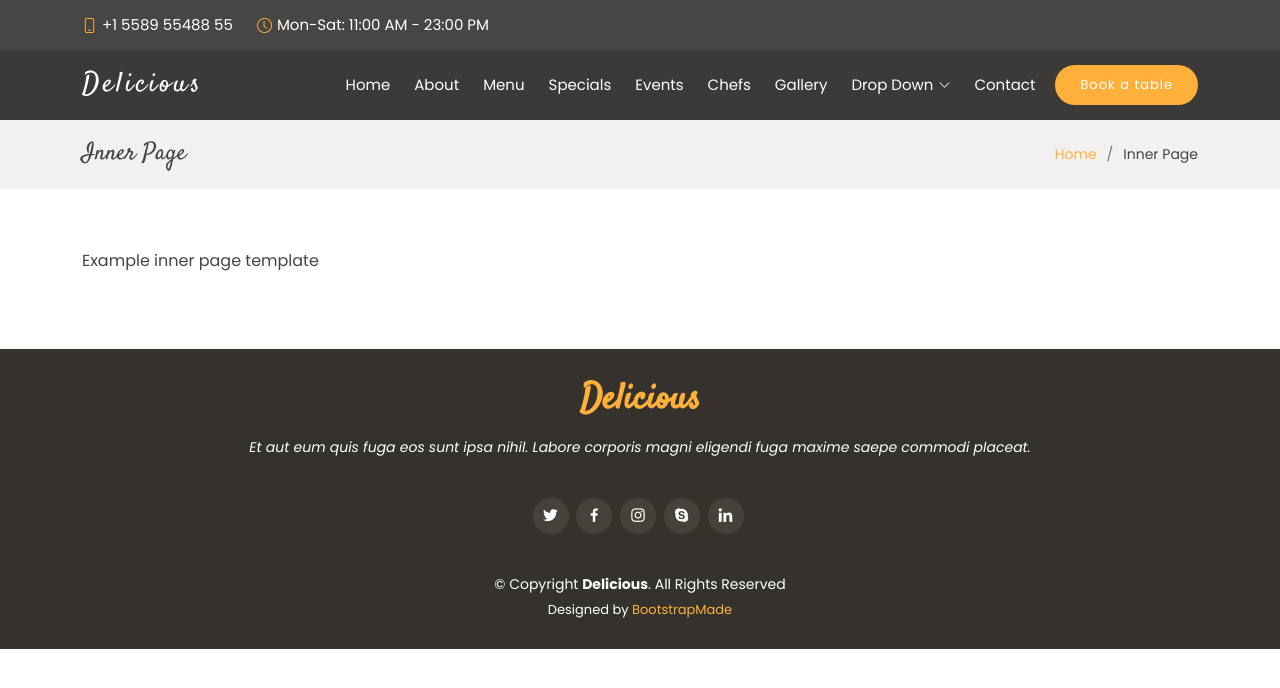
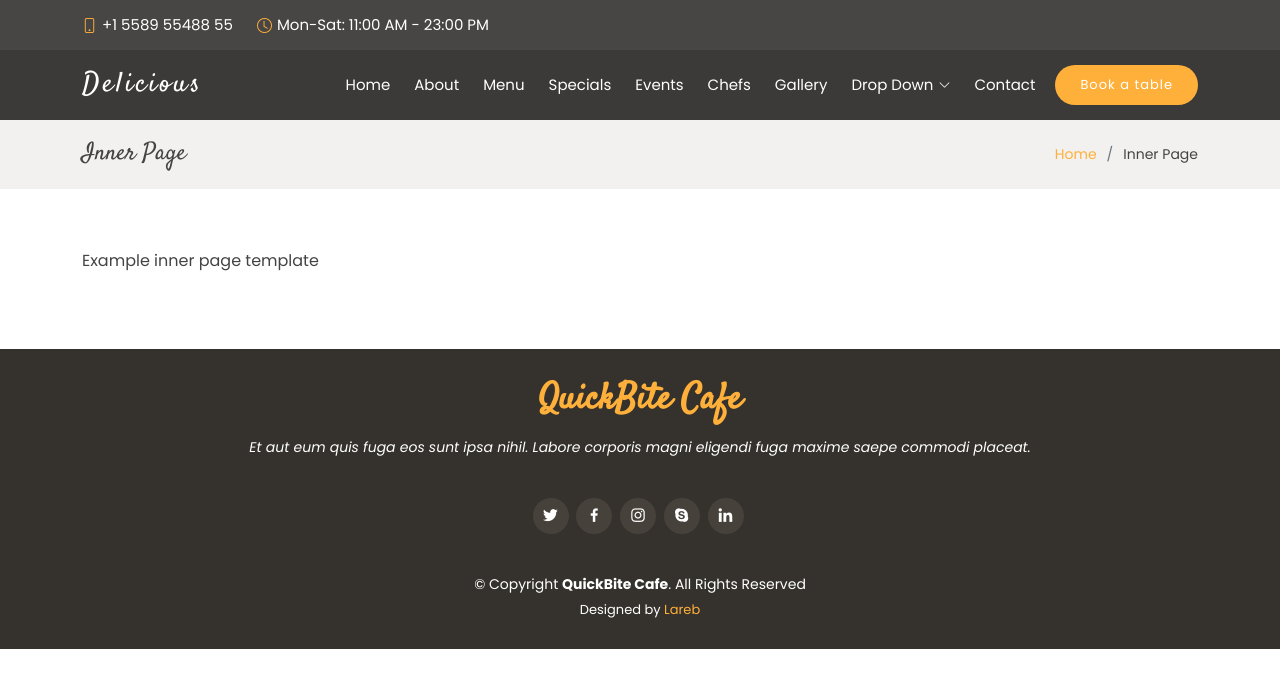
Before and after one commit to Lareb1/023-21-0019_Lareb_midexam, a plain HTML site: page inner-page.html in a window 1280 px wide. Drawn offline with Linux system fonts and the light colour scheme.

Commit message:
first commit

```diff
--- a/inner-page.html
+++ b/inner-page.html
@@ -5,7 +5,7 @@
   <meta charset="utf-8">
   <meta content="width=device-width, initial-scale=1.0" name="viewport">
 
-  <title>Inner Page - Delicious Bootstrap Template</title>
+  <title>Inner Page - QuickBite Cafe Bootstrap Template</title>
   <meta content="" name="description">
   <meta content="" name="keywords">
 
@@ -122,7 +122,7 @@
   <!-- ======= Footer ======= -->
   <footer id="footer">
     <div class="container">
-      <h3>Delicious</h3>
+      <h3>QuickBite Cafe</h3>
       <p>Et aut eum quis fuga eos sunt ipsa nihil. Labore corporis magni eligendi fuga maxime saepe commodi placeat.</p>
       <div class="social-links">
         <a href="#" class="twitter"><i class="bx bxl-twitter"></i></a>
@@ -132,14 +132,14 @@
         <a href="#" class="linkedin"><i class="bx bxl-linkedin"></i></a>
       </div>
       <div class="copyright">
-        &copy; Copyright <strong><span>Delicious</span></strong>. All Rights Reserved
+        &copy; Copyright <strong><span>QuickBite Cafe</span></strong>. All Rights Reserved
       </div>
       <div class="credits">
         <!-- All the links in the footer should remain intact. -->
         <!-- You can delete the links only if you purchased the pro version. -->
         <!-- Licensing information: https://bootstrapmade.com/license/ -->
         <!-- Purchase the pro version with working PHP/AJAX contact form: https://bootstrapmade.com/delicious-free-restaurant-bootstrap-theme/ -->
-        Designed by <a href="https://bootstrapmade.com/">BootstrapMade</a>
+        Designed by <a href="https://bootstrapmade.com/">Lareb</a>
       </div>
     </div>
   </footer><!-- End Footer -->
```
